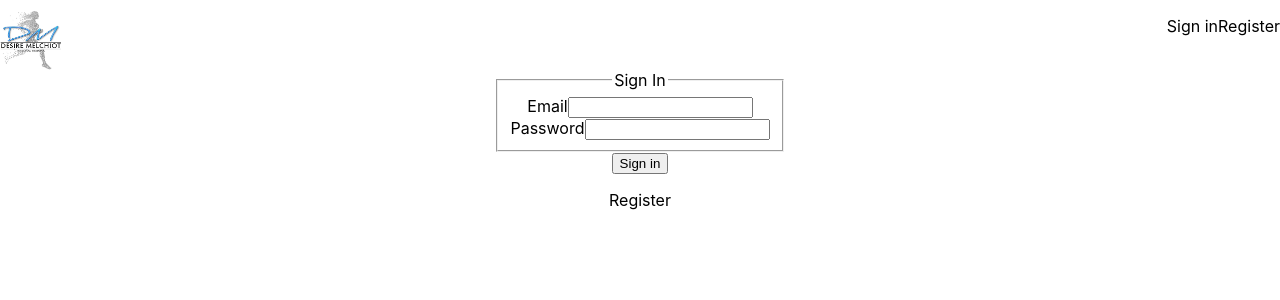
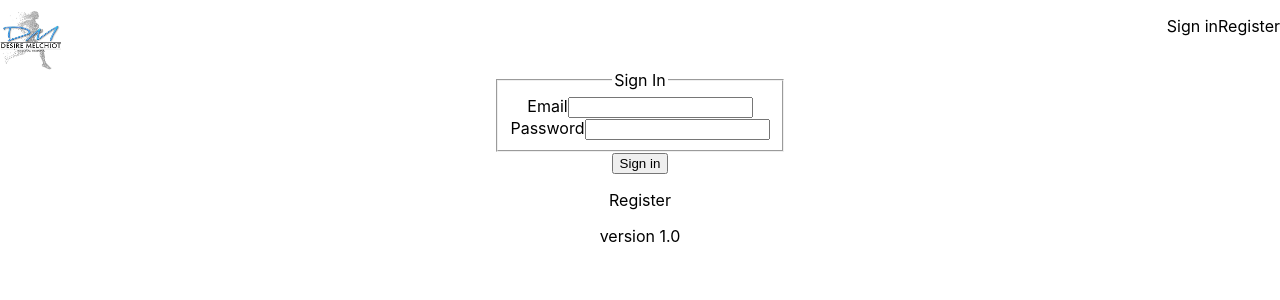
Before and after one commit to kcrites/trainingtracker, a React (Create React App) app: page / in a window 1280 px wide. Shown: the top 300 px of the page. Built offline with nearby package versions, Linux system fonts and the light colour scheme; the HTML template or start-up script is replaced by a standard one.

Commit message:
Final version 1.0, added version to signin

```diff
--- a/src/components/Signin/Signin.js
+++ b/src/components/Signin/Signin.js
@@ -74,6 +74,7 @@ class Signin extends React.Component {
 							      <p onClick={() => onRouteChange('register')} className="f6 link dim black db pointer">Register</p>
 							    </div>
 							  </div>
+							  <div className="center f6 fw2">version 1.0</div>
 							</main>
 						</article>
 					);
```
